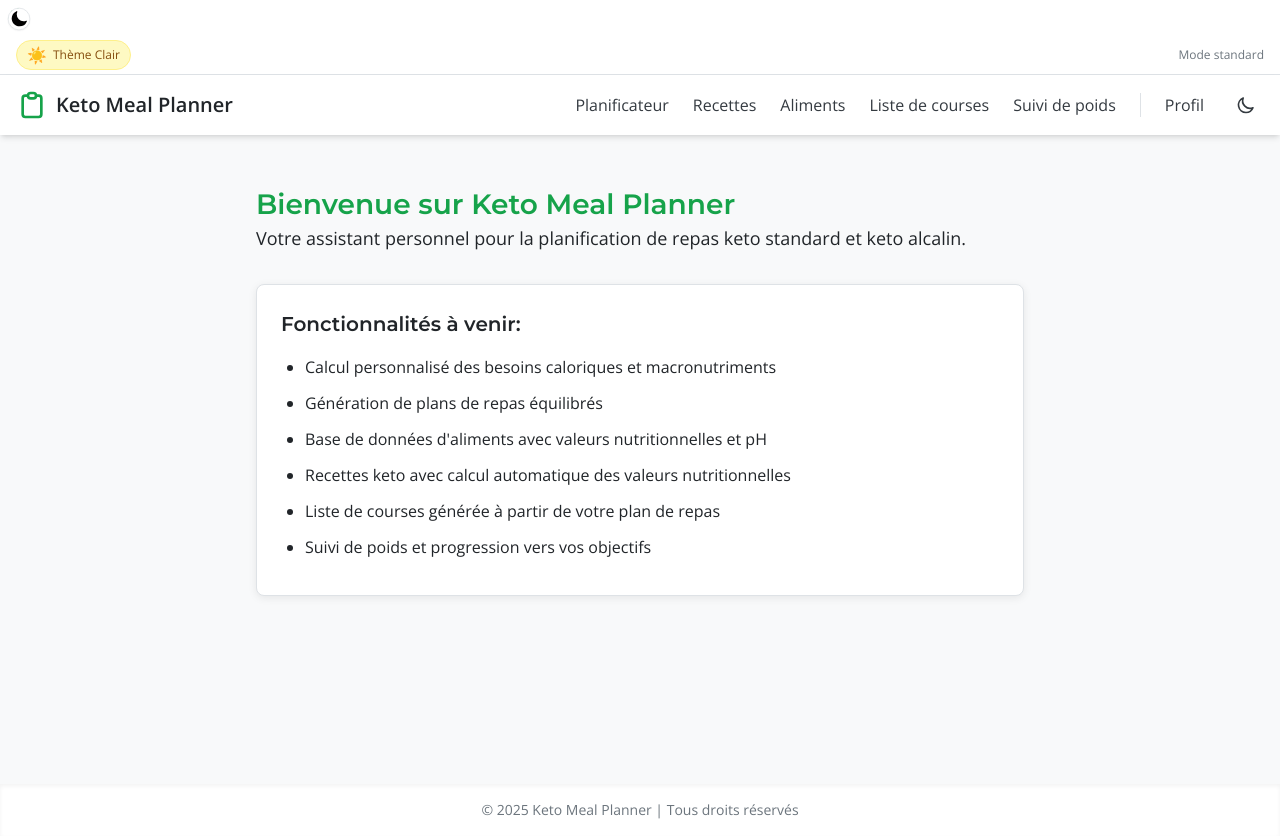
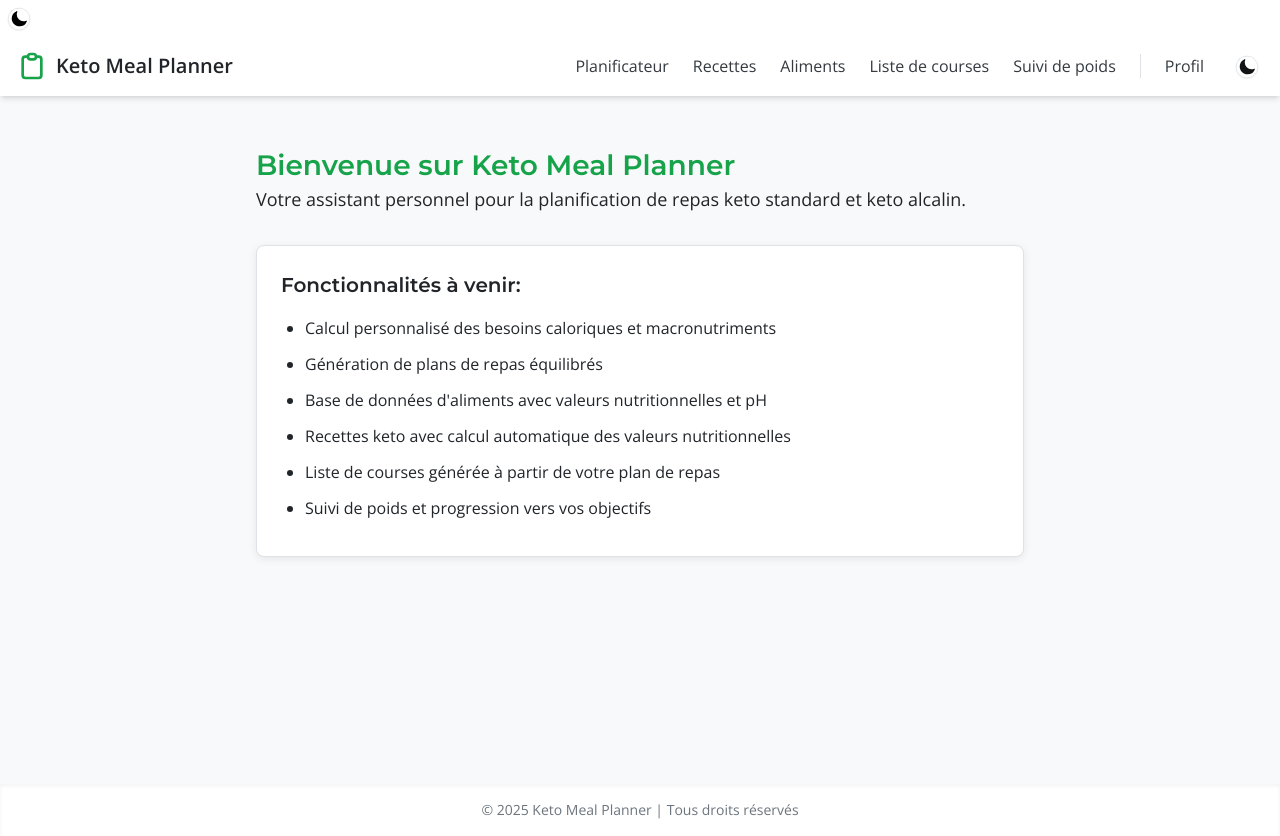
Before and after one commit to jcoules13/keto-meal-planner, a React (Create React App) app: page / in a window 1280 px wide. Built offline with nearby package versions, Linux system fonts and the light colour scheme.

Commit message:
Update AppHeader.tsx

```diff
--- a/src/components/layout/AppHeader.tsx
+++ b/src/components/layout/AppHeader.tsx
@@ -1,33 +1,15 @@
 import React, { useState } from 'react';
 import { Link } from 'react-router-dom';
-import ThemeToggle from '../ui/ThemeToggle';
-import ThemeIndicator from '../ui/ThemeIndicator';
-import { useTheme } from '../../contexts/ThemeContext';
+import ThemeSwitcher from '../ui/ThemeSwitcher';
 
 const AppHeader: React.FC = () => {
   const [isMenuOpen, setIsMenuOpen] = useState(false);
-  const { theme } = useTheme();
 
   const toggleMenu = () => {
     setIsMenuOpen(!isMenuOpen);
   };
 
   return (
-    <>
-      {/* Nouvelle barre supérieure pour l'indicateur de thème */}
-      <div className="bg-white dark:bg-neutral-900 border-b border-neutral-200 dark:border-neutral-700 py-1">
-        <div className="container mx-auto px-4 flex justify-between items-center">
-          <ThemeIndicator />
-          <div className="text-xs text-neutral-500 dark:text-neutral-400 hidden sm:block">
-            {/* Texte informatif optionnel */}
-            {theme === 'dark' || theme === 'light'
-              ? 'Mode standard'
-              : 'Thème saisonnier activé'}
-          </div>
-        </div>
-      </div>
-
-      {/* Header principal (conservé avec ses fonctionnalités) */}
     <header className="bg-white dark:bg-neutral-800 shadow-md">
       <div className="container mx-auto px-4 py-3">
         <div className="flex justify-between items-center">
@@ -96,12 +78,12 @@ const AppHeader: React.FC = () => {
               Profil
             </Link>
 
-              <ThemeToggle />
+            <ThemeSwitcher />
           </nav>
 
           {/* Mobile menu button */}
           <div className="flex items-center space-x-4 md:hidden">
-              <ThemeToggle />
+            <ThemeSwitcher />
             <button
               onClick={toggleMenu}
               className="text-neutral-700 dark:text-neutral-200 focus:outline-none"
@@ -184,7 +166,6 @@ const AppHeader: React.FC = () => {
         )}
       </div>
     </header>
-    </>
   );
 };
 
```
Lines whose indentation alone changed are shown as unchanged.
